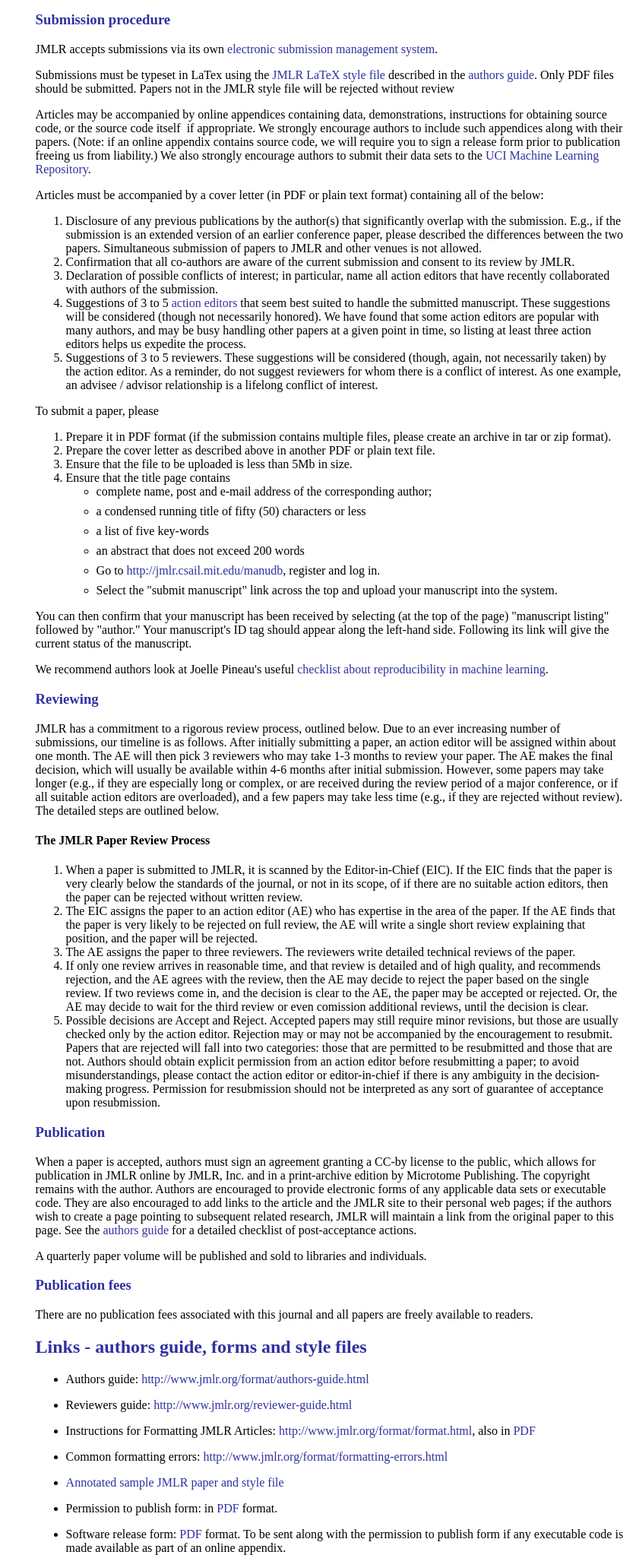
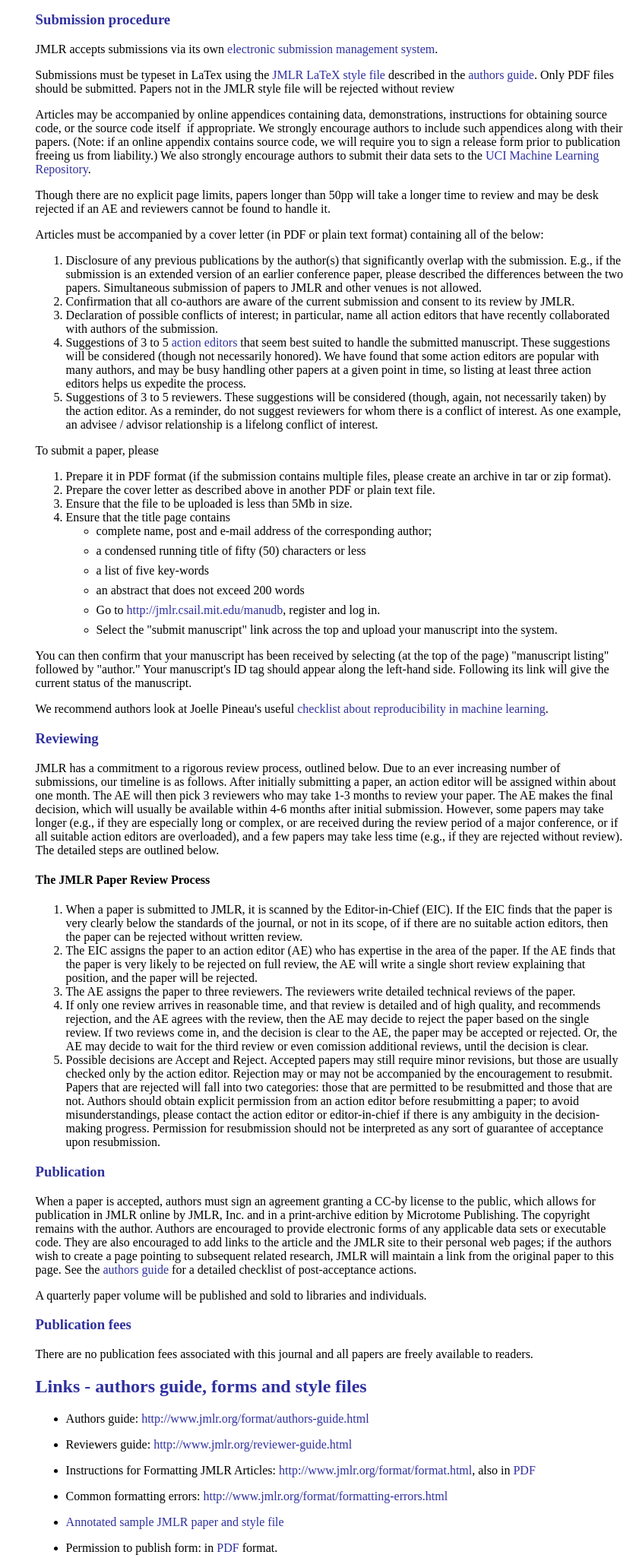
Before and after one commit to JmlrOrg/webpage, a Python web app: template templates/beta/author-info.html in a window 1280 px wide. Shown: the part 1583-3633 px from the top of the page at 76% size, without its empty margins (443-1280 px from the left). Run offline with Jinja, Linux system fonts and the light colour scheme; the template is opened without the code that fills it, so the values that code supplies are empty.

Commit message:
Update author-info.html

```diff
--- a/templates/beta/author-info.html
+++ b/templates/beta/author-info.html
@@ -154,7 +154,13 @@ along with their papers. (Note: if an online appendix contains source code,
 we will require you to sign a release form prior to publication freeing
 us from liability.)
 We also strongly encourage authors to submit their data sets to the
-<a href="http://archive.ics.uci.edu/ml/">UCI Machine Learning Repository</a>.
+	<a href="http://archive.ics.uci.edu/ml/">UCI Machine Learning Repository</a>.</p>
+
+<p>
+	Though there are no explicit page limits, papers longer than 50pp
+will take a longer time to review and may be desk rejected if an AE
+and reviewers cannot be found to handle it.
+</p>
 
 <p> Articles must be accompanied by a cover letter (in PDF or plain text format) containing all of the below:
 <ol>
```
